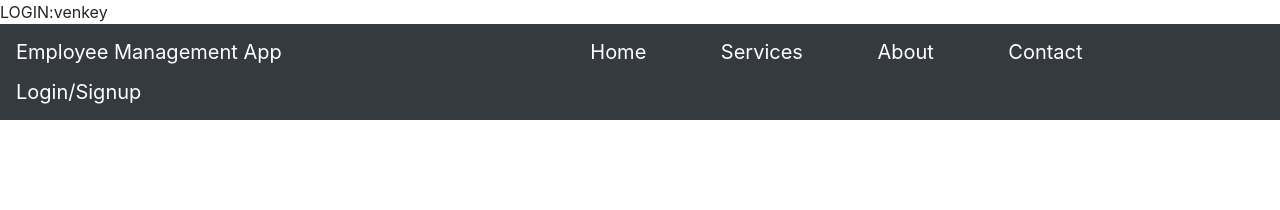
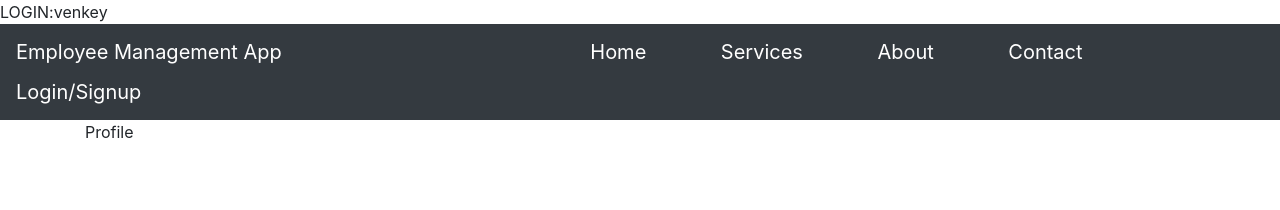
Before and after one commit to ssrimannarayana/Employee_React, a React (Create React App) app: page /profile in a window 1280 px wide. Shown: the top 210 px of the page. Built offline with nearby package versions, Linux system fonts and the light colour scheme.

Commit message:
added profile

```diff
--- a/src/App.js
+++ b/src/App.js
@@ -13,6 +13,7 @@
 import About from './components/About';
 import Contact from './components/Contact';
 import Login from './components/Login';
+import Profile from './components/Profile';
 
 function App() {
   return (
@@ -29,6 +30,7 @@
                           <Route path = "/about" component = {About}></Route>
                           <Route path = "/contact" component = {Contact}></Route>
                           <Route path = "/login" component = {Login}></Route>
+                          <Route path = "/profile" component = {Profile}></Route>
                           <Route path = "/view-employee/:id" component = {ViewEmployeeComponent}></Route>
                           {/* <Route path = "/update-employee/:id" component = {UpdateEmployeeComponent}></Route> */}
                     </Switch>
--- /dev/null
+++ b/src/components/Profile.jsx
@@ -0,0 +1,9 @@
+import React from 'react'
+
+function Profile() {
+  return (
+    <div>Profile</div>
+  )
+}
+
+export default Profile
```
